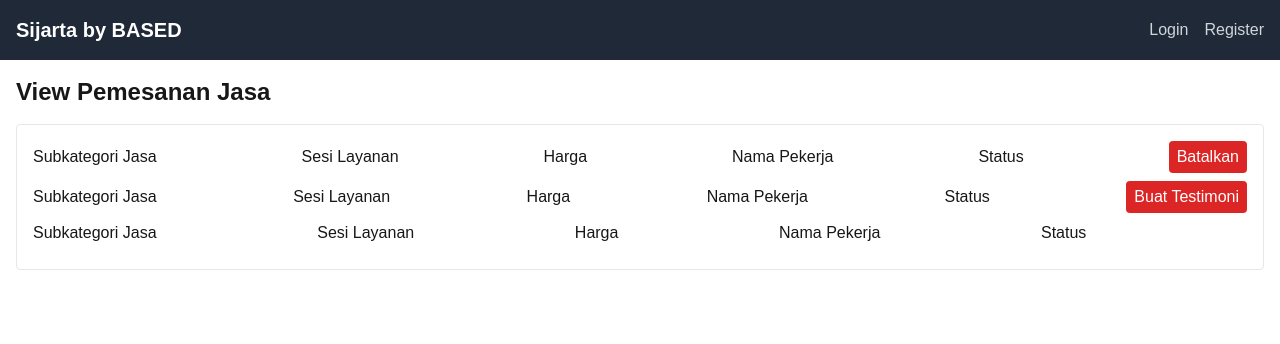
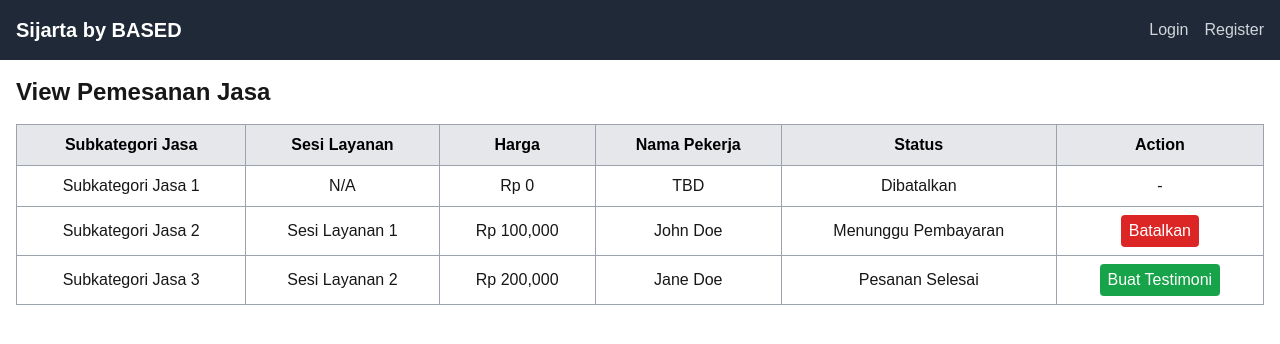
Before and after one commit to abdul-zacky/sijarta-based-2, a Next.js app in the folder sijarta/: page /orders in a window 1280 px wide. Shown: the top 344 px of the page. Built offline with nearby package versions, Linux system fonts and the light colour scheme.

Commit message:
Combined Home,Wokring PemesananJasa, Subkategori

```diff
--- a/sijarta/src/app/login/page.js
+++ b/sijarta/src/app/login/page.js
@@ -25,7 +25,7 @@ export default function Login() {
 
   return (
     <div className="container mx-auto max-w-md p-8 bg-white rounded-lg shadow-lg mt-20">
-      <h1 className="text-2xl font-bold text-center mb-4">Login</h1>
+      <h1 className="text-2xl text-black font-bold text-center mb-4">Login</h1>
       {error && <p className="text-red-500 mb-4">{error}</p>}
       <form onSubmit={handleLogin} className="space-y-4">
         <input
@@ -44,7 +44,7 @@ export default function Login() {
           className="border p-2 w-full rounded"
           required
         />
-        <button type="submit" className="bg-blue-600 text-black px-4 py-2 w-full rounded">
+        <button type="submit" className="bg-blue-600 px-4 py-2 w-full rounded">
           Login
         </button>
       </form>
--- a/sijarta/src/app/orders/page.js
+++ b/sijarta/src/app/orders/page.js
@@ -1,14 +1,59 @@
-// src/app/view-pemesanan-jasa/page.js
 "use client";
 
-import { useEffect, useState } from 'react';
+import { useEffect, useState } from "react";
 
 export default function ViewPemesananJasa() {
   const [orders, setOrders] = useState([]);
 
+  // Dummy data for testing
   useEffect(() => {
     const savedOrders = JSON.parse(localStorage.getItem("orders")) || [];
+
+    const dummyData = [
+      {
+        subkategori: "Subkategori Jasa 1",
+        sesiLayanan: "N/A",
+        totalPembayaran: 0,
+        namaPekerja: "TBD",
+        status: "Dibatalkan",
+      },
+      {
+        subkategori: "Subkategori Jasa 2",
+        sesiLayanan: "Sesi Layanan 1",
+        totalPembayaran: 100000,
+        namaPekerja: "John Doe",
+        status: "Menunggu Pembayaran",
+      },
+      {
+        subkategori: "Subkategori Jasa 3",
+        sesiLayanan: "Sesi Layanan 2",
+        totalPembayaran: 200000,
+        namaPekerja: "Jane Doe",
+        status: "Pesanan Selesai",
+      },
+    ];
+
+    // Check if any of the dummy data already exists in savedOrders
+    const hasDummyData = dummyData.every((dummy) =>
+      savedOrders.some(
+        (order) =>
+          order.subkategori === dummy.subkategori &&
+          order.sesiLayanan === dummy.sesiLayanan &&
+          order.totalPembayaran === dummy.totalPembayaran &&
+          order.namaPekerja === dummy.namaPekerja &&
+          order.status === dummy.status
+      )
+    );
+
+    if (!hasDummyData) {
+      // If dummy data is not already included, add it to savedOrders
+      const updatedOrders = [...savedOrders, ...dummyData];
+      localStorage.setItem("orders", JSON.stringify(updatedOrders));
+      setOrders(updatedOrders);
+    } else {
+      // Otherwise, just set the existing savedOrders
       setOrders(savedOrders);
+    }
     }, []);
 
   const handleCancel = (index) => {
@@ -29,44 +74,38 @@ export default function ViewPemesananJasa() {
   return (
     <div className="container mx-auto p-4">
       <h1 className="text-2xl font-bold mb-4">View Pemesanan Jasa</h1>
-      <div className="border p-4 rounded">
-        <div className="flex justify-between items-center mb-2">
-          <span>Subkategori Jasa</span>
-          <span>Sesi Layanan</span>
-          <span>Harga</span>
-          <span>Nama Pekerja</span>
-          <span>Status</span>
-          <button className="bg-red-600 text-white px-2 py-1 rounded">
-            Batalkan
-          </button>
-        </div>
-        <div className="flex justify-between items-center mb-2">
-          <span>Subkategori Jasa</span>
-          <span>Sesi Layanan</span>
-          <span>Harga</span>
-          <span>Nama Pekerja</span>
-          <span>Status</span>
-          <button className="bg-red-600 text-white px-2 py-1 rounded">
-            Buat Testimoni
-          </button>
-        </div>
-        <div className="flex justify-between items-center mb-2">
-          <span>Subkategori Jasa</span>
-          <span>Sesi Layanan</span>
-          <span>Harga</span>
-          <span>Nama Pekerja</span>
-          <span>Status</span>
-          <span></span>
-        </div>
+      <table className="table-auto border-collapse border border-gray-400 w-full text-center">
+        <thead className="bg-gray-200 text-black">
+          <tr>
+            <th className="border border-gray-400 px-4 py-2">Subkategori Jasa</th>
+            <th className="border border-gray-400 px-4 py-2">Sesi Layanan</th>
+            <th className="border border-gray-400 px-4 py-2">Harga</th>
+            <th className="border border-gray-400 px-4 py-2">Nama Pekerja</th>
+            <th className="border border-gray-400 px-4 py-2">Status</th>
+            <th className="border border-gray-400 px-4 py-2">Action</th>
+          </tr>
+        </thead>
+        <tbody>
           {orders.map((order, index) => (
-          <div key={index} className="flex justify-between items-center border-t py-2">
-            <span>{order.subkategori || "N/A"}</span>
-            <span>{order.sesiLayanan || "N/A"}</span>
-            <span>Rp {order.totalPembayaran.toLocaleString()}</span>
-            <span>{order.namaPekerja || "TBD"}</span>
-            <span>{order.status}</span>
-            <span>
-              {order.status === "Menunggu Pembayaran" || order.status === "Mencari Pekerja Terdekat" ? (
+            <tr key={index}>
+              <td className="border border-gray-400 px-4 py-2">
+                {order.subkategori || "N/A"}
+              </td>
+              <td className="border border-gray-400 px-4 py-2">
+                {order.sesiLayanan || "N/A"}
+              </td>
+              <td className="border border-gray-400 px-4 py-2">
+                Rp {order.totalPembayaran.toLocaleString()}
+              </td>
+              <td className="border border-gray-400 px-4 py-2">
+                {order.namaPekerja || "TBD"}
+              </td>
+              <td className="border border-gray-400 px-4 py-2">
+                {order.status}
+              </td>
+              <td className="border border-gray-400 px-4 py-2">
+                {order.status === "Menunggu Pembayaran" ||
+                order.status === "Mencari Pekerja Terdekat" ? (
                   <button
                     onClick={() => handleCancel(index)}
                     className="bg-red-600 text-white px-2 py-1 rounded"
@@ -83,10 +122,11 @@ export default function ViewPemesananJasa() {
                 ) : (
                   "-"
                 )}
-            </span>
-          </div>
+              </td>
+            </tr>
           ))}
-      </div>
+        </tbody>
+      </table>
     </div>
   );
 }
--- a/sijarta/src/app/page.js
+++ b/sijarta/src/app/page.js
@@ -10,7 +10,7 @@ export default function LandingPage() {
   return (
     <div className="flex items-center justify-center min-h-screen bg-gray-100">
       <div className="bg-white p-8 rounded-lg shadow-md text-center max-w-sm w-full">
-        <h1 className="text-2xl font-bold mb-6">SIJARTA By Based</h1>
+        <h1 className="text-2xl text-black font-bold mb-6">SIJARTA By Based</h1>
 
         <div className="space-y-4">
           <button
--- a/sijarta/src/app/profile/page.js
+++ b/sijarta/src/app/profile/page.js
@@ -37,11 +37,11 @@ export default function Profile() {
 
   return (
     <div className="container mx-auto max-w-md p-6 bg-white rounded-lg shadow-lg mt-8">
-      <h1 className="text-2xl font-bold text-center mb-4">Profile</h1>
+      <h1 className="text-2xl text-black font-bold text-center mb-4">Profile</h1>
       {user.role === 'Guest' ? (
-        <p className="text-center text-gray-500">Please log in to view your profile.</p>
+        <p className="text-center text-black text-gray-500">Please log in to view your profile.</p>
       ) : (
-        <form onSubmit={handleUpdate} className="space-y-4">
+        <form onSubmit={handleUpdate} className="space-y-4 text-black">
           <p>Role: {user.role}</p>
           <p>Name: {user.name}</p>
           <p>No HP:</p>
--- a/sijarta/src/app/subcategory/[CategoryId]/[SubId]/page.js
+++ b/sijarta/src/app/subcategory/[CategoryId]/[SubId]/page.js
@@ -107,13 +107,9 @@ export default function SubcategoryPage({ params }) {
         <h1 className="text-2xl font-bold mb-4">Subkategori Jasa {subId}</h1>
         <h1 className="text-2xl font-bold mb-4">Kategori Jasa {categoryId}</h1>
       </div>
-
-        {true && (
-        <div className="fixed inset-0 bg-gray-800 bg-opacity-50 flex justify-center items-center z-50">
-            <div className="bg-white p-6 rounded shadow-lg w-96">
             {showModal && (
             <div className="fixed inset-0 bg-gray-800 bg-opacity-50 flex justify-center items-center z-50">
-                <div className="bg-white p-6 rounded shadow-lg w-96">
+                <div className="bg-white p-6 text-black rounded shadow-lg w-96">
                 <h2 className="text-lg font-bold mb-4">Pesan Jasa</h2>
                 <div className="mb-4">
                     <label className="block text-sm font-medium mb-1">Tanggal Pemesanan:</label>
@@ -176,9 +172,7 @@ export default function SubcategoryPage({ params }) {
                 </div>
             </div>
             )}
-            </div>
-        </div>
-        )}
+
       {/* Guest Role */}
       {role === "Guest" && (
         <div className="text-center">
```
Lines whose indentation alone changed are shown as unchanged.
